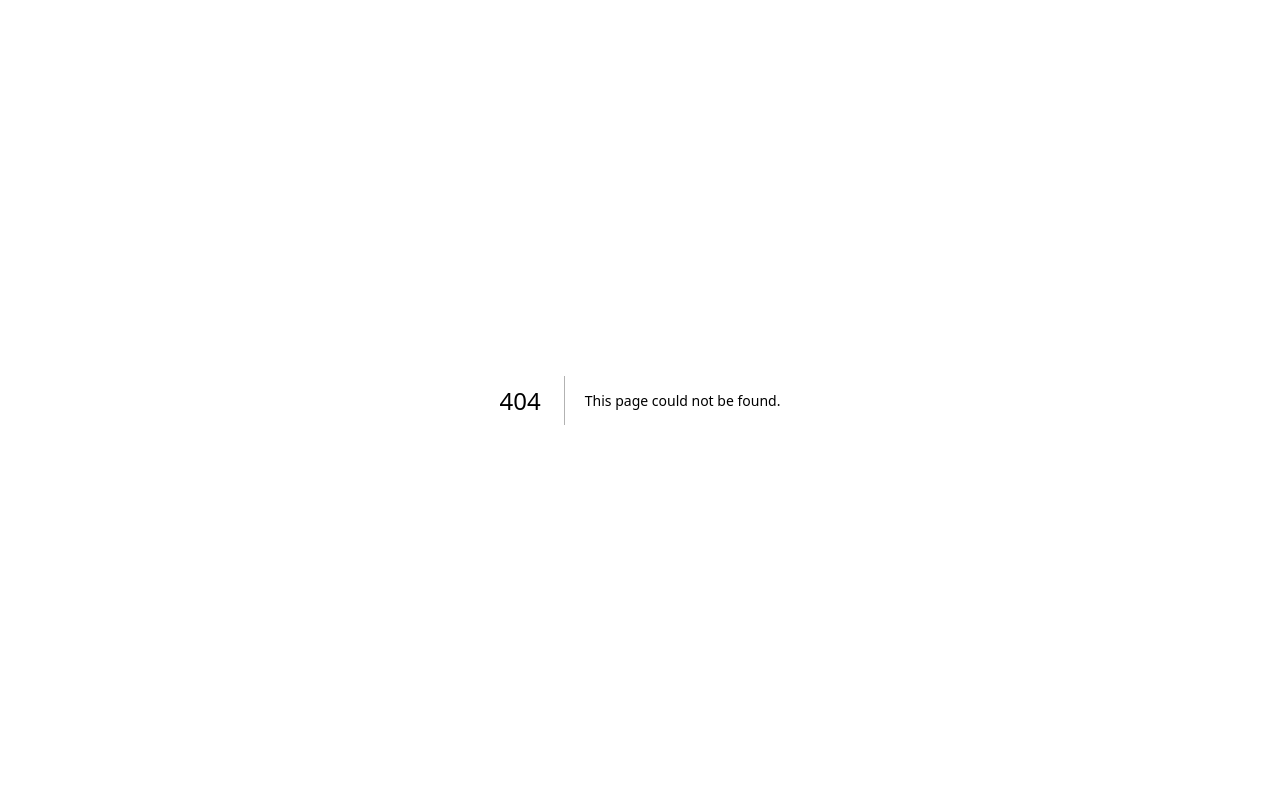
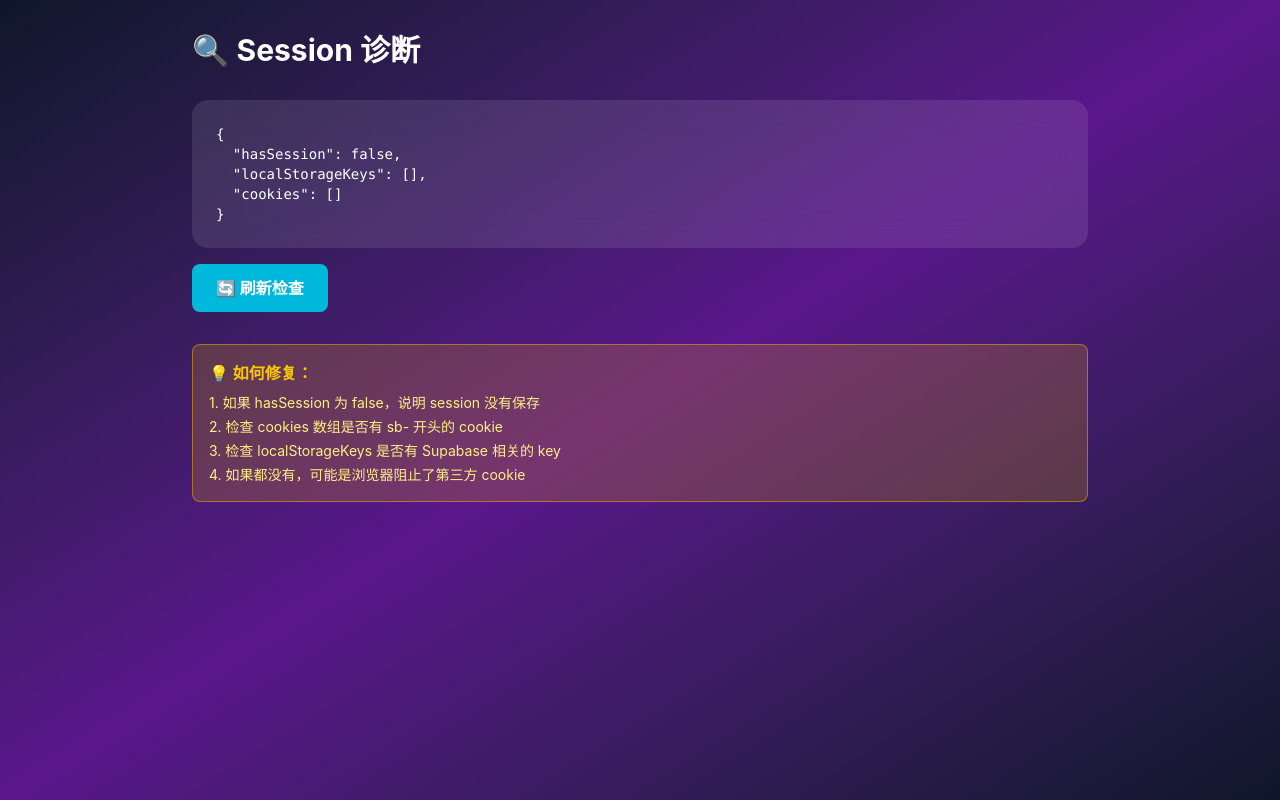
Before and after one commit to FluxVine-ai/fluxvine, a Next.js app: page /session-debug in a window 1280 px wide. Before the commit this address had no page. Built offline with nearby package versions, Linux system fonts and the light colour scheme; no server answers.

Commit message:
feat: add session diagnostic page

```diff
--- /dev/null
+++ b/app/session-debug/page.tsx
@@ -0,0 +1,69 @@
+'use client'
+
+import { useEffect, useState } from 'react'
+import { createClient } from '@/lib/supabase/client'
+
+export default function SessionDiagnostic() {
+    const [info, setInfo] = useState<any>({})
+
+    useEffect(() => {
+        checkSession()
+    }, [])
+
+    async function checkSession() {
+        const supabase = createClient()
+
+        // 获取 session
+        const { data: { session }, error } = await supabase.auth.getSession()
+
+        // 获取 user
+        const { data: { user } } = await supabase.auth.getUser()
+
+        // 检查 localStorage
+        const localStorageKeys = Object.keys(localStorage).filter(k => k.includes('supabase') || k.includes('sb-'))
+
+        // 检查 cookies
+        const cookies = document.cookie.split(';').map(c => c.trim())
+
+        setInfo({
+            hasSession: !!session,
+            sessionExpiry: session?.expires_at,
+            user: user?.email,
+            userId: user?.id,
+            localStorageKeys,
+            cookies: cookies.filter(c => c.includes('sb-') || c.includes('supabase')),
+            error: error?.message
+        })
+    }
+
+    return (
+        <div className="min-h-screen bg-gradient-to-br from-slate-900 via-purple-900 to-slate-900 p-8">
+            <div className="max-w-4xl mx-auto">
+                <h1 className="text-3xl font-bold text-white mb-8">🔍 Session 诊断</h1>
+
+                <div className="bg-white/10 backdrop-blur-lg rounded-2xl p-6 text-white">
+                    <pre className="text-sm overflow-auto">
+                        {JSON.stringify(info, null, 2)}
+                    </pre>
+                </div>
+
+                <button
+                    onClick={checkSession}
+                    className="mt-4 px-6 py-3 bg-cyan-500 text-white rounded-lg font-bold hover:bg-cyan-600"
+                >
+                    🔄 刷新检查
+                </button>
+
+                <div className="mt-8 bg-yellow-500/20 border border-yellow-500/50 rounded-lg p-4">
+                    <h2 className="text-yellow-400 font-bold mb-2">💡 如何修复：</h2>
+                    <ul className="text-yellow-200 text-sm space-y-1">
+                        <li>1. 如果 hasSession 为 false，说明 session 没有保存</li>
+                        <li>2. 检查 cookies 数组是否有 sb- 开头的 cookie</li>
+                        <li>3. 检查 localStorageKeys 是否有 Supabase 相关的 key</li>
+                        <li>4. 如果都没有，可能是浏览器阻止了第三方 cookie</li>
+                    </ul>
+                </div>
+            </div>
+        </div>
+    )
+}
```
